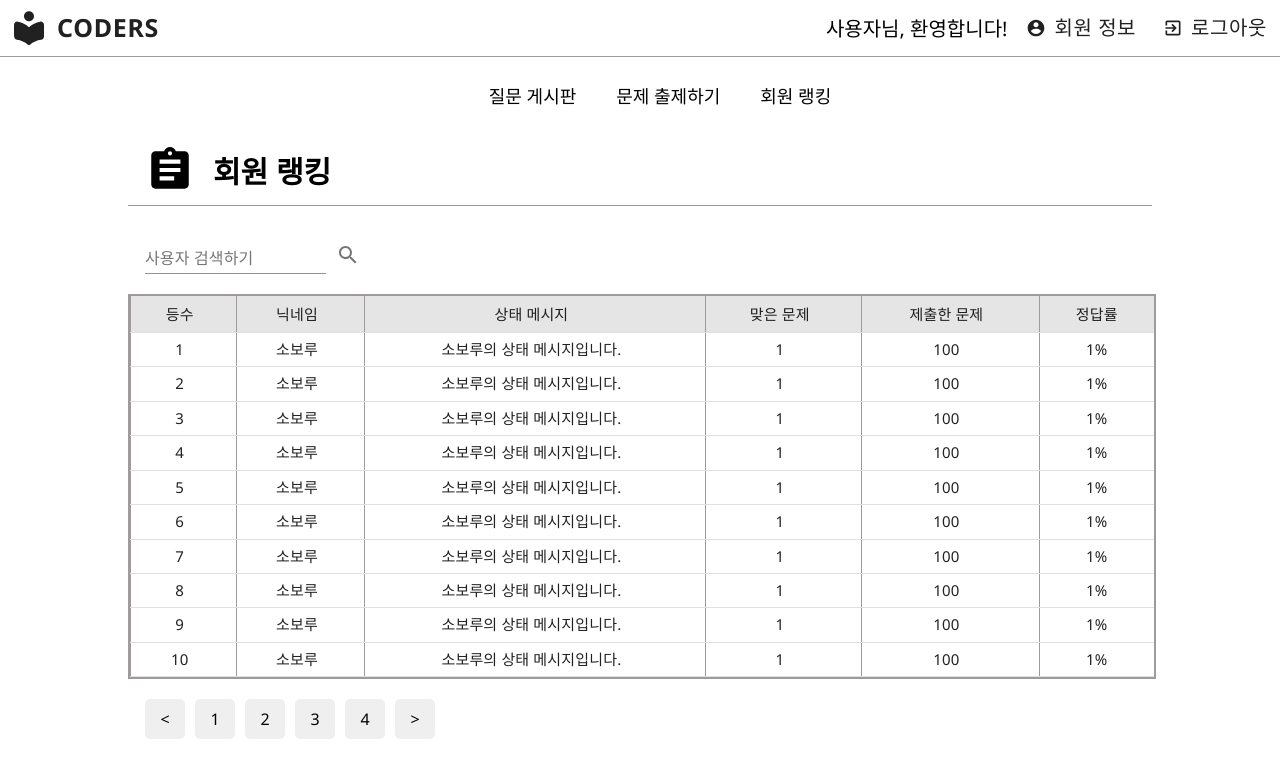
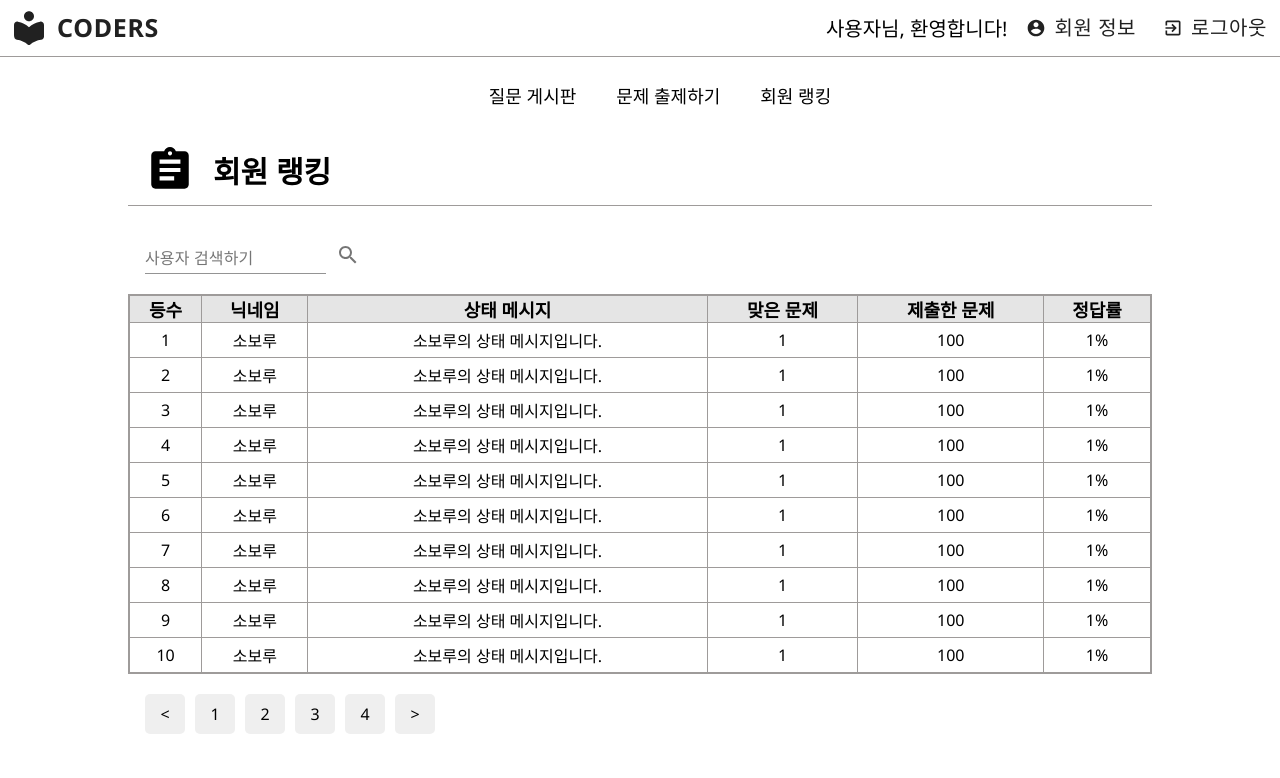
Before and after one commit to CSUOS/coders, a React (Create React App) app in the folder frontend/: page /ranking in a window 1280 px wide. Shown: the top 778 px of the page. Built offline with nearby package versions, Linux system fonts and the light colour scheme.

Commit message:
Refactor table

```diff
--- a/frontend/src/components/UI/LabelInput.js
+++ b/frontend/src/components/UI/LabelInput.js
@@ -6,7 +6,12 @@ const LabelInput = ({ label, defaultValue = null }) => {
 		<Grid className="labelinput">
 			<Grid className="labelinput-label">{label}</Grid>
 			<Grid className="labelinput-input">
-				<TextField fullWidth defaultValue={defaultValue} />
+				<TextField
+					size="small"
+					variant="outlined"
+					fullWidth
+					defaultValue={defaultValue}
+				/>
 			</Grid>
 		</Grid>
 	);
--- a/frontend/src/components/UI/Problem/ProblemTable.js
+++ b/frontend/src/components/UI/Problem/ProblemTable.js
@@ -1,49 +1,25 @@
 import React from 'react';
-import {
-	Grid,
-	Table,
-	TableBody,
-	TableCell,
-	TableContainer,
-	TableHead,
-	TableRow,
-} from '@material-ui/core';
 
 const ProblemTable = ({ head, rows }) => {
 	return (
-		<Grid className="table">
-			<TableContainer>
-				<Table size="small">
-					<TableHead>
-						<TableRow className="table-head">
-							{head.map((text) => (
-								<TableCell
-									className="table-headcell"
-									key={text}
-									align="center"
-								>
-									{text}
-								</TableCell>
-							))}
-						</TableRow>
-					</TableHead>
-					<TableBody>
-						{rows.map((row) => (
-							<TableRow className="table-bodyrow">
-								{row.map((rowCell) => (
-									<TableCell
-										className="table-bodycell"
-										align="center"
-									>
-										{rowCell}
-									</TableCell>
-								))}
-							</TableRow>
+		<table className="table">
+			<thead className="table-head">
+				<tr>
+					{head.map((headCell) => (
+						<th className="table-headCell">{headCell}</th>
+					))}
+				</tr>
+			</thead>
+			<tbody>
+				{rows.map((row) => (
+					<tr className="table-bodyrow">
+						{row.map((rowCell) => (
+							<td className="table-bodycell">{rowCell}</td>
 						))}
-					</TableBody>
-				</Table>
-			</TableContainer>
-		</Grid>
+					</tr>
+				))}
+			</tbody>
+		</table>
 	);
 };
 
--- a/frontend/src/scss/UI/_table.scss
+++ b/frontend/src/scss/UI/_table.scss
@@ -1,18 +1,25 @@
 .table {
-  display: flex;
 	width: 100%;
 	border: 2px solid $grey;
 	.table-head {
-	background-color: #e5e5e5;
-	.table-headcell{
-		font-size: 15px;
-		border-left: 1px solid $grey;
+	  background-color: $light-grey;
+	  .table-headCell {
+		text-align: center;
+		vertical-align: middle;
+		font-size: 18px;
+		font-weight: 700;
+		border-bottom: 1px solid $grey;
+		border-right: 1px solid $grey;
 	  }
 	}
-  .table-bodyrow{
-	  .table-bodycell{
-		  font-size: 15px;
-		  border-left: 1px solid #9e9b9a;
+	.table-bodyrow {
+	  border-bottom: 1px solid $grey;
+	  .table-bodycell {
+		text-align: center;
+		vertical-align: middle;
+		font-size: 16px;
+		border-right: 1px solid $grey;
+		padding: 5px 0px;
 	  }
 	}
   }
--- a/frontend/src/scss/base/_variables.scss
+++ b/frontend/src/scss/base/_variables.scss
@@ -1,2 +1,2 @@
 $grey: #9e9b9a;
-$light-grey: #e0dbd8e7;
+$light-grey: #e5e5e5;
```
Lines whose indentation alone changed are shown as unchanged.
